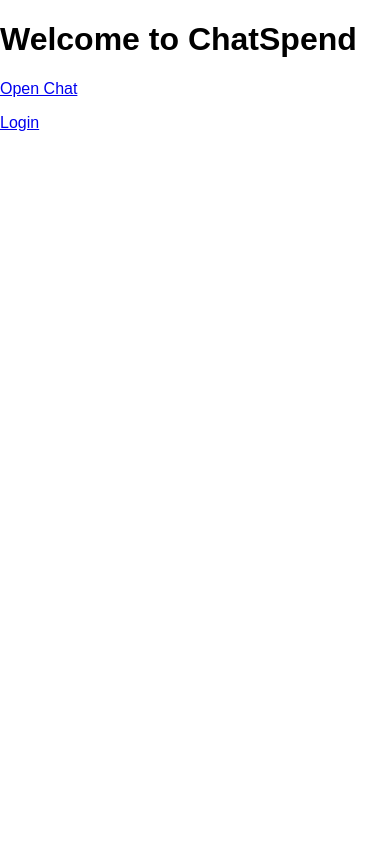
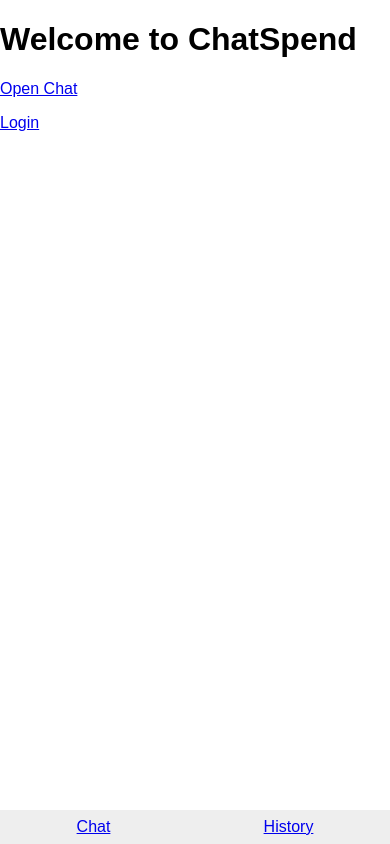
Before and after one commit to mhismail3/ai-expense-tracker, a Next.js app: page / in a window 390 px wide. Built offline with nearby package versions, Linux system fonts and the light colour scheme.

Commit message:
Add MobileNav component with navigation

```diff
--- a/src/app/globals.css
+++ b/src/app/globals.css
@@ -7,3 +7,20 @@
 .text-right {
   text-align: right;
 }
+
+.mobile-nav {
+  position: fixed;
+  bottom: 0;
+  left: 0;
+  right: 0;
+  display: flex;
+  justify-content: space-around;
+  background: #eee;
+  padding: 0.5rem 0;
+}
+
+@media (min-width: 640px) {
+  .mobile-nav {
+    display: none;
+  }
+}
--- a/src/app/layout.tsx
+++ b/src/app/layout.tsx
@@ -1,10 +1,14 @@
 import './globals.css';
 import { ReactNode } from 'react';
+import MobileNav from '@/components/MobileNav';
 
 export default function RootLayout({ children }: { children: ReactNode }) {
   return (
     <html lang="en">
-      <body>{children}</body>
+      <body>
+        {children}
+        <MobileNav />
+      </body>
     </html>
   );
 }
--- /dev/null
+++ b/src/components/MobileNav.tsx
@@ -0,0 +1,16 @@
+'use client';
+import { useRouter } from 'next/router';
+
+export default function MobileNav() {
+  const router = useRouter();
+  function handleClick(path: string, e: React.MouseEvent<HTMLAnchorElement>) {
+    e.preventDefault();
+    router.push(path);
+  }
+  return (
+    <nav className="mobile-nav">
+      <a href="/chat" onClick={e => handleClick('/chat', e)}>Chat</a>
+      <a href="/history" onClick={e => handleClick('/history', e)}>History</a>
+    </nav>
+  );
+}
```
Also changed, not shown: 1 other file (tests, documents, lock files or other folders).
